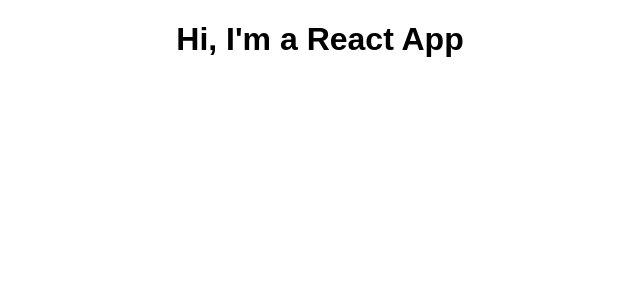
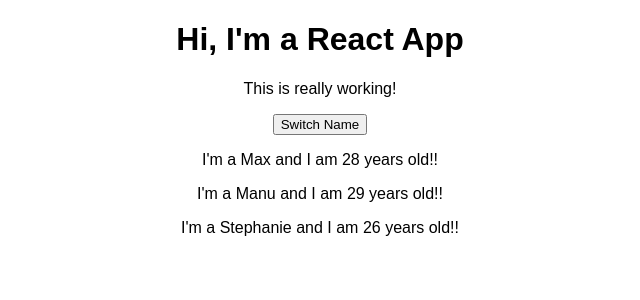
Before and after one commit to PatrickBMaloney/BurgerBuilder, a React (Create React App) app: page / in a window 1280 px wide. Shown: the top 300 px of the page, without its empty margins (320-960 px from the left). Built offline with nearby package versions, Linux system fonts and the light colour scheme.

Commit message:
Learning classes vs hooks state handling

```diff
--- a/src/App.js
+++ b/src/App.js
@@ -1,14 +1,42 @@
-import React, { Component } from 'react';
+import React, { useState } from 'react';
 import './App.css';
+import Person from './Person/Person';
 
-class App extends Component {
-  render() {
-    return (
-      <div className="App">
-        <h1>Hi, I'm a React App</h1>
-      </div>
-    );
-  }
+const app = props => {
+  const [ personsState, setPersonsState] = useState({
+    persons: [
+      { name: 'Max', age: 28 },
+      { name: 'Manu', age: 29 },
+      { name: 'Stephanie', age: 26 }
+    ]
+  });
+
+  const [otherState, setOtherState] = useState('some other value');
+
+  console.log(personsState, otherState);
+
+  const switchNameHandler = () => {
+    //console.log('Was clicked!');
+    // Don't do this: this.state.persons[0].name = 'Maximilian';
+    setPersonsState({
+      persons: [
+        { name: 'Maximilian', age: 28 },
+        { name: 'Manu', age: 29 },
+        { name: 'Stephanie', age: 27 }
+      ]
+    });
+  };
+
+  return (
+    <div className="App">
+      <h1>Hi, I'm a React App</h1>
+      <p>This is really working!</p>
+      <button onClick={switchNameHandler}>Switch Name</button>
+      <Person name={personsState.persons[0].name} age={personsState.persons[0].age} />
+      <Person name={personsState.persons[1].name} age={personsState.persons[1].age} />
+      <Person name={personsState.persons[2].name} age={personsState.persons[2].age} />
+    </div>
+  );
 }
 
-export default App;
+export default app;
--- /dev/null
+++ b/src/Person/Person.js
@@ -0,0 +1,12 @@
+import React from 'react';
+
+const person = (props) => {
+    return (
+        <div>
+            <p>I'm a {props.name} and I am {props.age} years old!!</p>
+            <p>{props.children}</p>
+        </div>
+    )
+};
+
+export default person;
```
